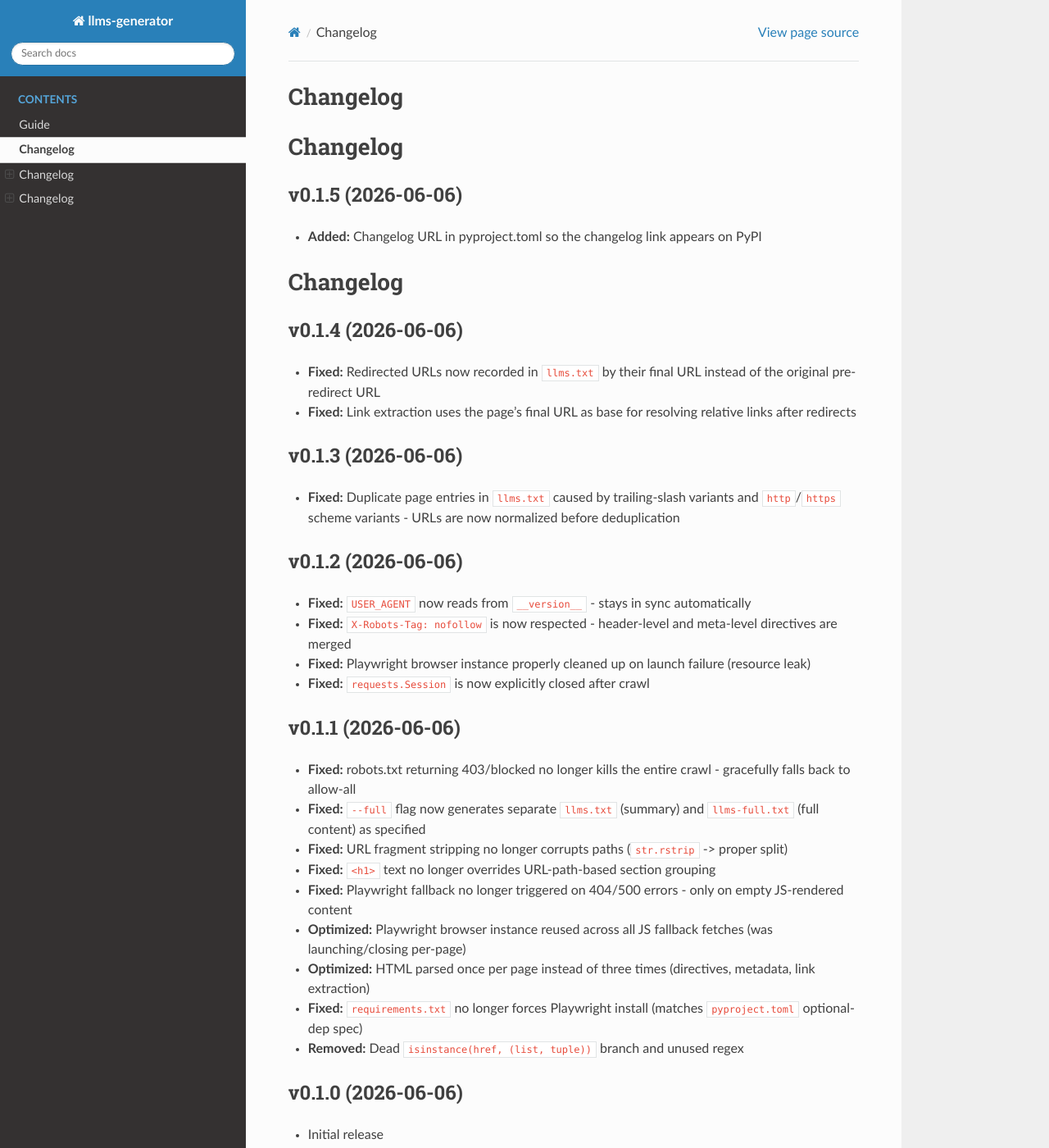
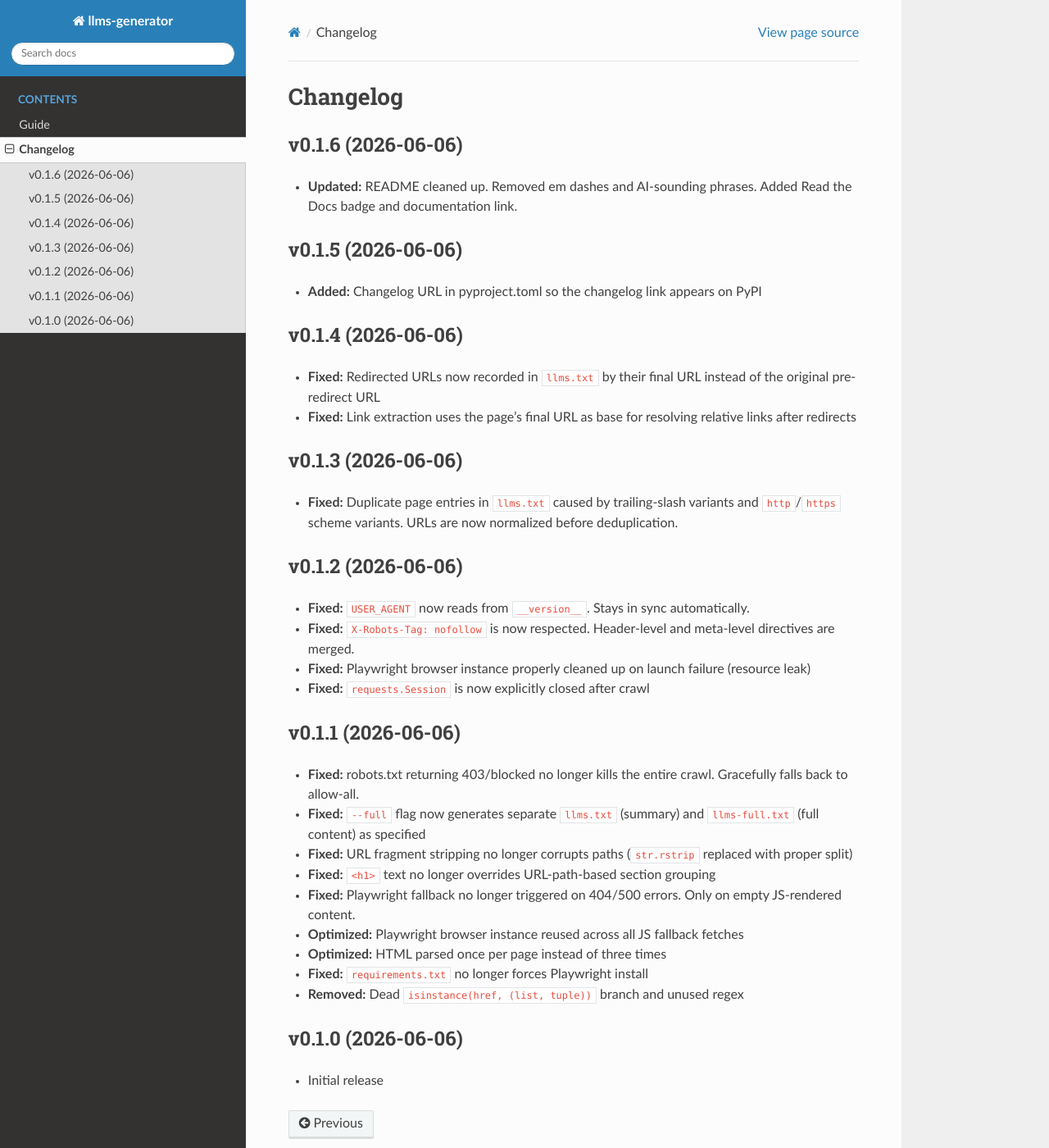
Before and after one commit to aouwalitshikkha/llms-generator, a Sphinx documentation site: the page built from docs/changelog.md, in a window 1280 px wide and 1400 px high. Shown: the whole window at 82% size. Built offline with Sphinx 7.4.7 and the Read the Docs theme 3.1.0, drawn with Linux system fonts in a browser that asks for light colours.

Commit message:
fix duplicate changelog headers

```diff
--- a/docs/changelog.md
+++ b/docs/changelog.md
@@ -1,12 +1,12 @@
 # Changelog
 
-# Changelog
+## v0.1.6 (2026-06-06)
+
+- **Updated:** README cleaned up. Removed em dashes and AI-sounding phrases. Added Read the Docs badge and documentation link.
 
 ## v0.1.5 (2026-06-06)
 
 - **Added:** Changelog URL in pyproject.toml so the changelog link appears on PyPI
-
-# Changelog
 
 ## v0.1.4 (2026-06-06)
 
@@ -15,25 +15,25 @@
 
 ## v0.1.3 (2026-06-06)
 
-- **Fixed:** Duplicate page entries in `llms.txt` caused by trailing-slash variants and `http`/`https` scheme variants - URLs are now normalized before deduplication
+- **Fixed:** Duplicate page entries in `llms.txt` caused by trailing-slash variants and `http`/`https` scheme variants. URLs are now normalized before deduplication.
 
 ## v0.1.2 (2026-06-06)
 
-- **Fixed:** `USER_AGENT` now reads from `__version__` - stays in sync automatically
-- **Fixed:** `X-Robots-Tag: nofollow` is now respected - header-level and meta-level directives are merged
+- **Fixed:** `USER_AGENT` now reads from `__version__`. Stays in sync automatically.
+- **Fixed:** `X-Robots-Tag: nofollow` is now respected. Header-level and meta-level directives are merged.
 - **Fixed:** Playwright browser instance properly cleaned up on launch failure (resource leak)
 - **Fixed:** `requests.Session` is now explicitly closed after crawl
 
 ## v0.1.1 (2026-06-06)
 
-- **Fixed:** robots.txt returning 403/blocked no longer kills the entire crawl - gracefully falls back to allow-all
+- **Fixed:** robots.txt returning 403/blocked no longer kills the entire crawl. Gracefully falls back to allow-all.
 - **Fixed:** `--full` flag now generates separate `llms.txt` (summary) and `llms-full.txt` (full content) as specified
-- **Fixed:** URL fragment stripping no longer corrupts paths (`str.rstrip` -> proper split)
+- **Fixed:** URL fragment stripping no longer corrupts paths (`str.rstrip` replaced with proper split)
 - **Fixed:** `<h1>` text no longer overrides URL-path-based section grouping
-- **Fixed:** Playwright fallback no longer triggered on 404/500 errors - only on empty JS-rendered content
-- **Optimized:** Playwright browser instance reused across all JS fallback fetches (was launching/closing per-page)
-- **Optimized:** HTML parsed once per page instead of three times (directives, metadata, link extraction)
-- **Fixed:** `requirements.txt` no longer forces Playwright install (matches `pyproject.toml` optional-dep spec)
+- **Fixed:** Playwright fallback no longer triggered on 404/500 errors. Only on empty JS-rendered content.
+- **Optimized:** Playwright browser instance reused across all JS fallback fetches
+- **Optimized:** HTML parsed once per page instead of three times
+- **Fixed:** `requirements.txt` no longer forces Playwright install
 - **Removed:** Dead `isinstance(href, (list, tuple))` branch and unused regex
 
 ## v0.1.0 (2026-06-06)
```
Also changed, not shown: CHANGELOG.md (+9 -13 lines).
